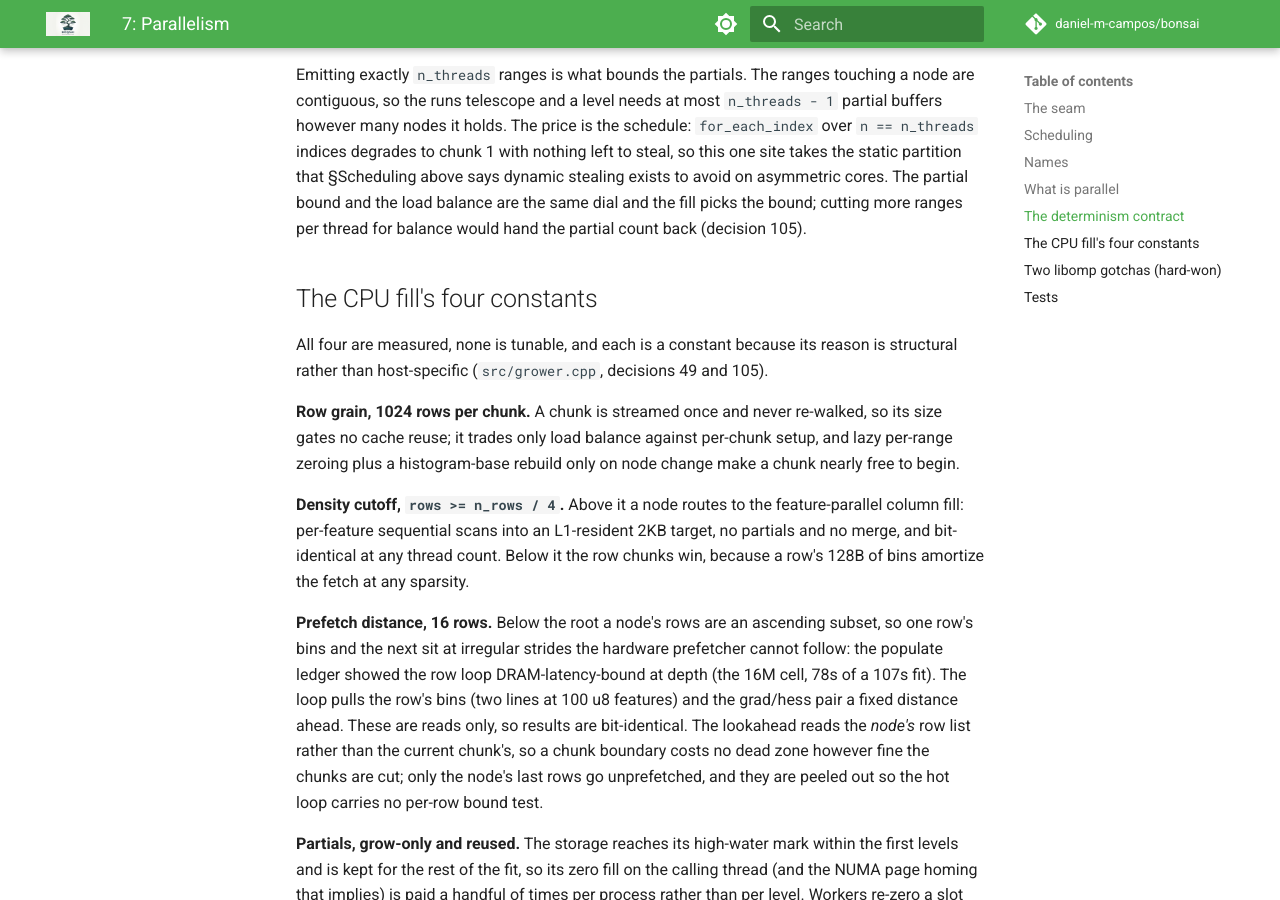
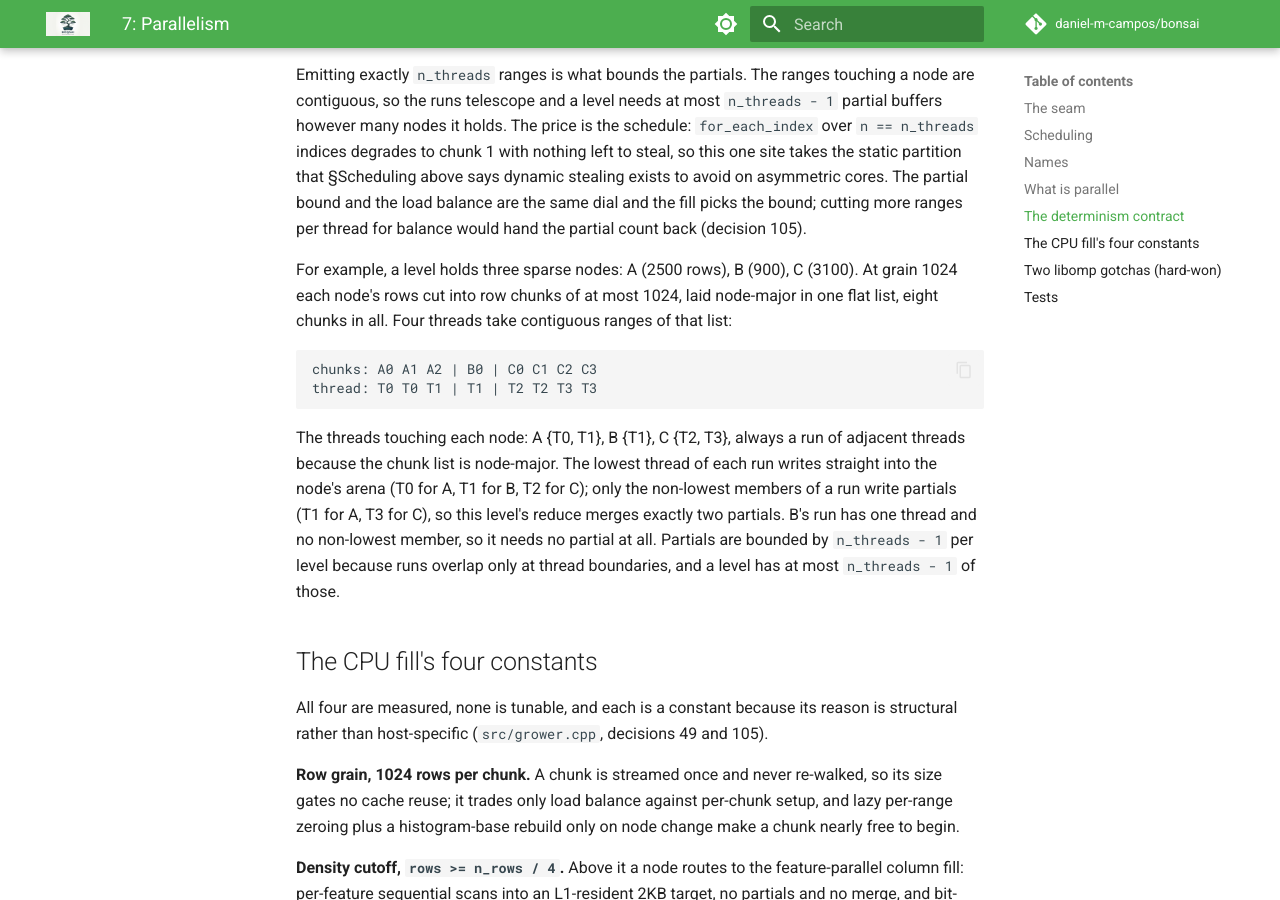
Before and after one commit to daniel-m-campos/bonsai, an MkDocs documentation site: the page built from docs/architecture/7-parallel.md, in a window 1280 px wide and 900 px high, scrolled down 2472 px. Built offline with MkDocs 1.6.1 and Material for MkDocs 9.7.7, drawn with Linux system fonts in a browser that asks for light colours; comment, search, counter and statistics services are not loaded.

Commit message:
docs: worked example for the row-chunk fill

````diff
--- a/docs/architecture/7-parallel.md
+++ b/docs/architecture/7-parallel.md
@@ -108,6 +108,25 @@ asymmetric cores. The partial bound and the load balance are the same dial
 and the fill picks the bound; cutting more ranges per thread for balance
 would hand the partial count back (decision 105).
 
+For example, a level holds three sparse nodes: A (2500 rows), B (900), C
+(3100). At grain 1024 each node's rows cut into row chunks of at most 1024,
+laid node-major in one flat list, eight chunks in all. Four threads take
+contiguous ranges of that list:
+
+```
+chunks: A0 A1 A2 | B0 | C0 C1 C2 C3
+thread: T0 T0 T1 | T1 | T2 T2 T3 T3
+```
+
+The threads touching each node: A {T0, T1}, B {T1}, C {T2, T3}, always a run
+of adjacent threads because the chunk list is node-major. The lowest thread
+of each run writes straight into the node's arena (T0 for A, T1 for B, T2
+for C); only the non-lowest members of a run write partials (T1 for A, T3
+for C), so this level's reduce merges exactly two partials. B's run has one
+thread and no non-lowest member, so it needs no partial at all. Partials are
+bounded by `n_threads - 1` per level because runs overlap only at thread
+boundaries, and a level has at most `n_threads - 1` of those.
+
 ## The CPU fill's four constants
 
 All four are measured, none is tunable, and each is a constant because its
````
